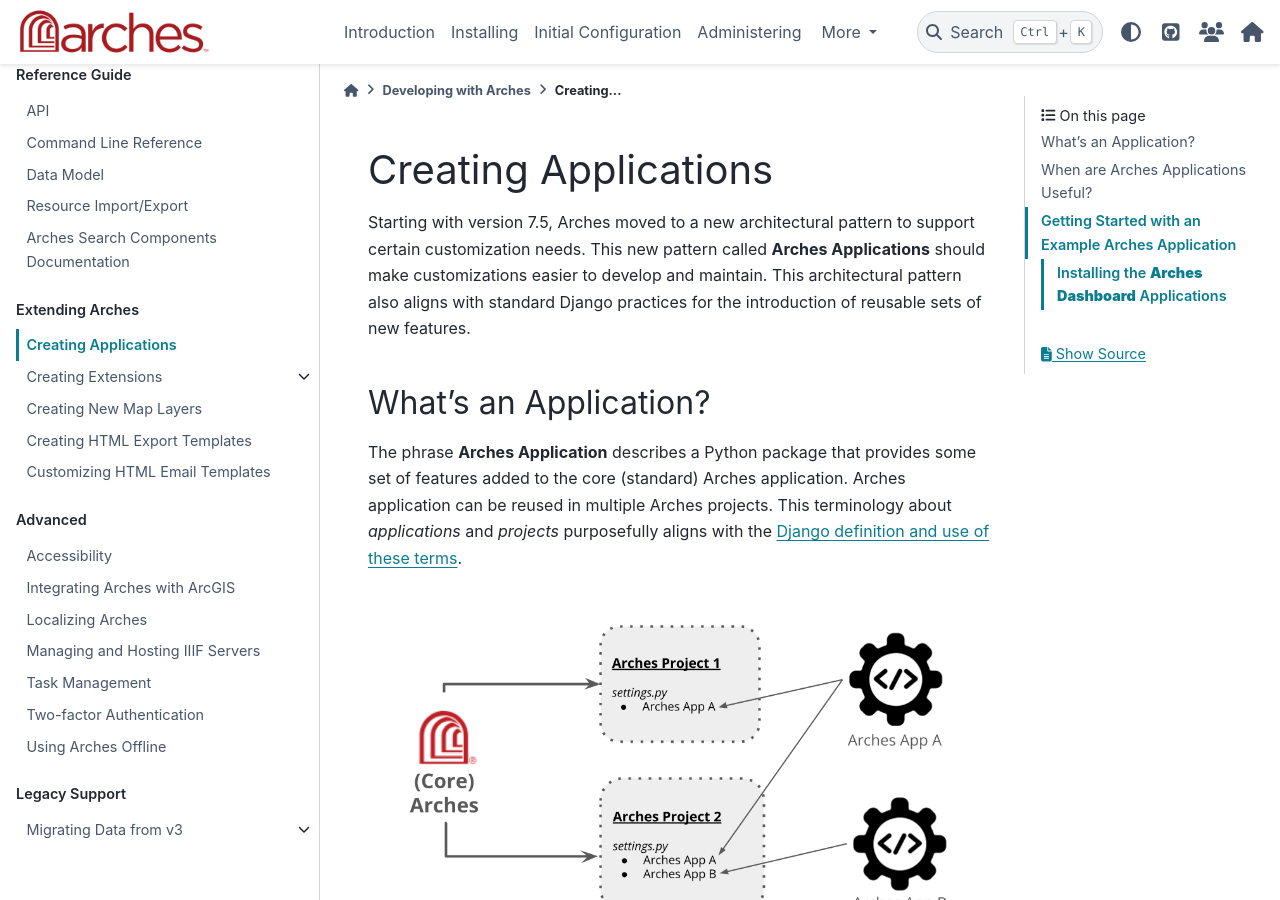
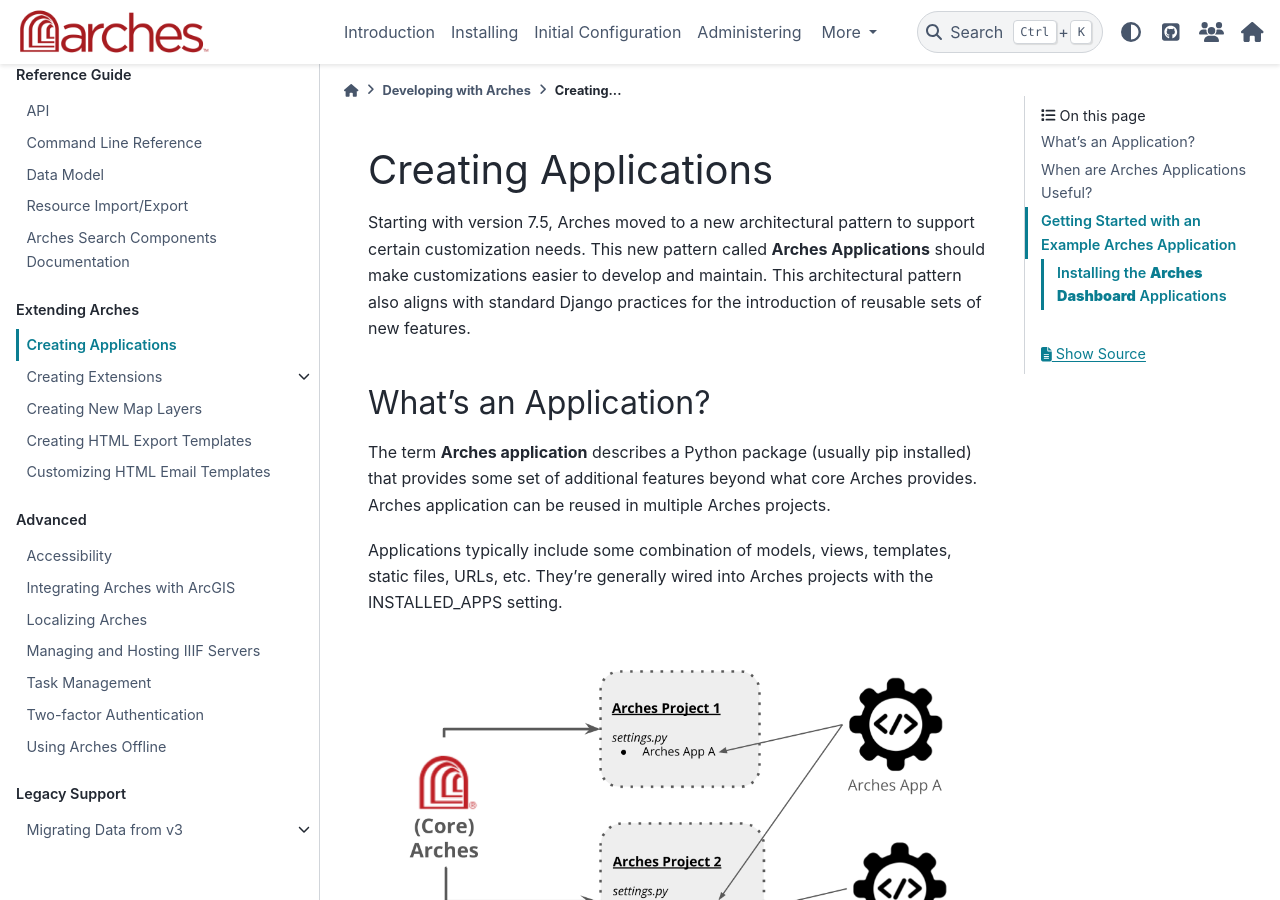
Before and after one commit to archesproject/arches-docs, a Sphinx documentation site: the page built from docs/developing/extending/creating-apps.rst, in a window 1280 px wide and 900 px high. Built offline with Sphinx 7.4.7 and the PyData theme 0.15.4, drawn with Linux system fonts in a browser that asks for light colours.

Commit message:
Update docs/developing/extending/creating-apps.rst
Co-authored-by: Alexei Peters <apeters@fargeo.com>

```diff
--- a/docs/developing/extending/creating-apps.rst
+++ b/docs/developing/extending/creating-apps.rst
@@ -7,7 +7,9 @@
 
 What's an Application?
 ======================
-The phrase **Arches Application** describes a Python package that provides some set of features added to the core (standard) Arches application. Arches application can be reused in multiple Arches projects. This terminology about *applications* and *projects* purposefully aligns with the `Django definition and use of these terms <https://docs.djangoproject.com/en/4.2/ref/applications/#projects-and-applications>`_.
+The term **Arches application** describes a Python package (usually pip installed) that provides some set of additional features beyond what core Arches provides. Arches application can be reused in multiple Arches projects.
+
+Applications typically include some combination of models, views, templates, static files, URLs, etc. They’re generally wired into Arches projects with the INSTALLED_APPS setting.
 
 
 .. figure:: ../../images/dev/diagram-custom-apps-in-projects.png
```
